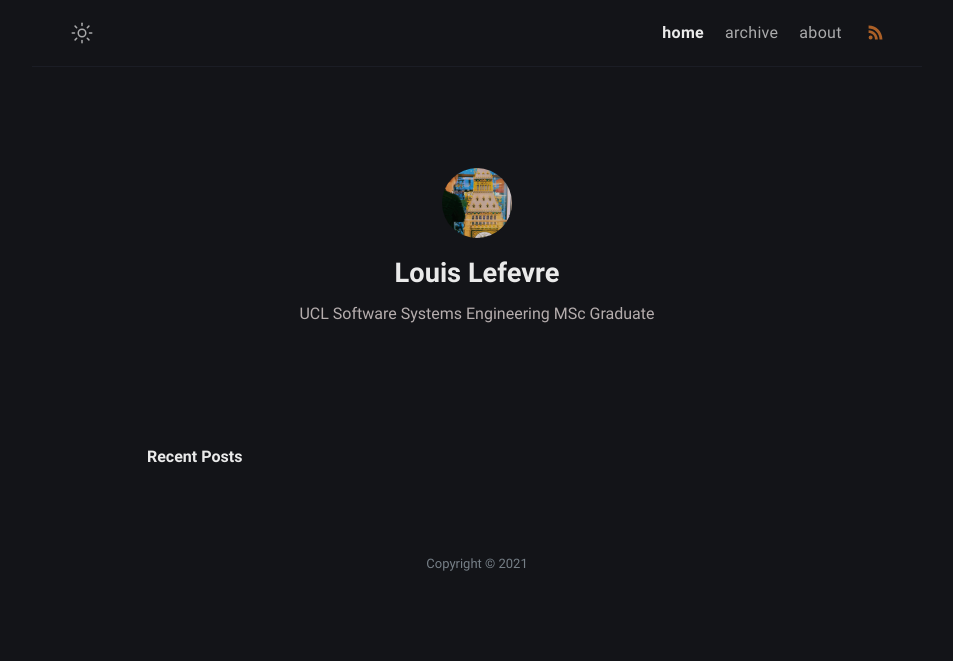
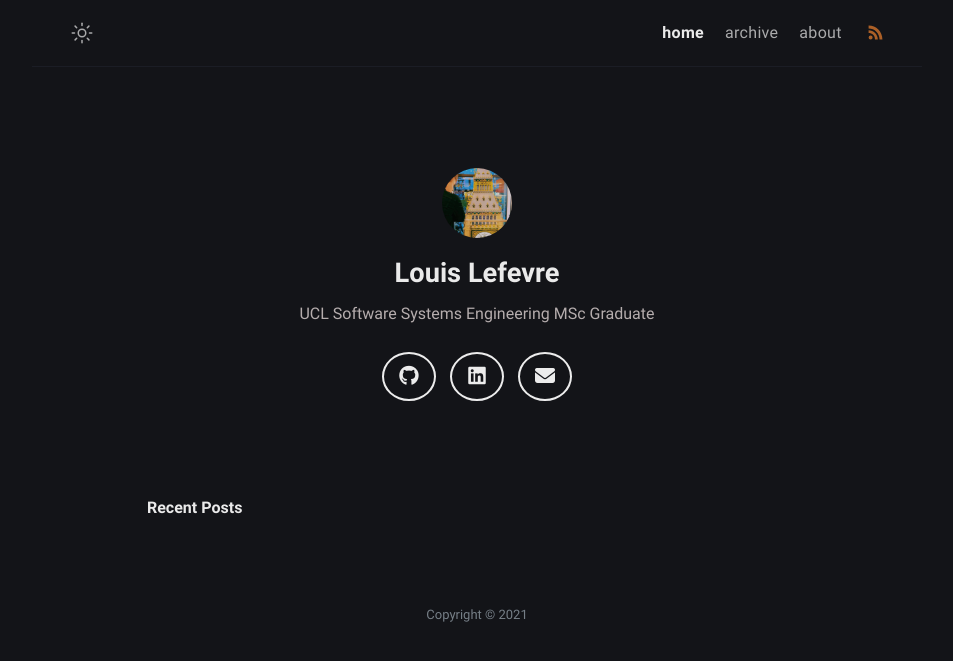
Before and after one commit to louislefevre/louislefevre.github.io, a Jekyll site: the page built from index.md, in a window 1280 px wide. Shown: the top 661 px of the page, without its empty margins (163-1116 px from the left). Built offline with Jekyll 4.4.1, drawn with Linux system fonts in a browser that asks for light colours; nearby versions of some CDN libraries.

Commit message:
Add icon links to home page

```diff
--- a/_config.yml
+++ b/_config.yml
@@ -11,10 +11,11 @@ mode: dark
 author:
   name: Louis Lefevre
   bio: UCL Software Systems Engineering MSc Graduate
+  avatar: /assets/img/avatar.jpg
   username: louislefevre
-  github: louislefevre
   email: louislefev@gmail.com
-  avatar: /assets/img/avatar.jpg
+  github: https://github.com/louislefevre/
+  linkedin: https://www.linkedin.com/in/louislefev/
 
 # URL settings
 url: "https://louislefevre.github.io/"
--- a/_includes/author.html
+++ b/_includes/author.html
@@ -1,9 +1,13 @@
 <div class="author">
-  <img
-    class="author-avatar"
-    src="{{ site.author.avatar }}"
-    alt="{{ site.author.username }}"
-  />
+  <img class="author-avatar" src="{{ site.author.avatar }}" alt="{{ site.author.username }}" />
   <h2 class="author-name">{{ site.author.name }}</h2>
   <p class="author-bio">{{ site.author.bio }}</p>
+
+  <ul class="icons">
+    <li>
+      <a href="{{ site.author.github }}" target="_blank"><i class="fab fa-github"></i></a>
+      <a href="{{ site.author.linkedin }}" target="_blank"><i class="fab fa-linkedin"></i></a>
+      <a href="mailto:{{ site.author.email }}" target="_blank"><i class="fas fa-envelope"></i></a>
+    </li>
+  </ul>
 </div>
--- a/_includes/header.html
+++ b/_includes/header.html
@@ -161,4 +161,6 @@
   <meta name="theme-color" content="#2c2c2c" />
 
   <link rel="stylesheet" href="/assets/css/style.css" />
+
+  <script src="https://kit.fontawesome.com/b360a57664.js" crossorigin="anonymous"></script>
 </head>
--- a/_sass/base.scss
+++ b/_sass/base.scss
@@ -142,7 +142,7 @@ ul {
     text-align: -webkit-match-parent;
   }
   li::before {
-    content: "\FE63";
+    // content: "\FE63";
     display: inline-block;
     top: -1px;
     width: 1.2em;
--- a/_sass/dark.scss
+++ b/_sass/dark.scss
@@ -153,6 +153,19 @@ body[data-theme="dark"] {
     }
   }
 
+  // Author icons
+  .icons {
+    li>a {
+      border-color: $light;
+      color: $light;
+    }
+
+    li>a:hover {
+      background: $light;
+      color: $dark-black;
+    }
+  }
+
   // Post Item
   .post-item {
     &:not(:first-child) {
--- a/_sass/layout.scss
+++ b/_sass/layout.scss
@@ -182,7 +182,7 @@
 // Author
 .author {
   margin-top: 6.3rem;
-  margin-bottom: 7.2rem;
+  margin-bottom: 5.7rem;
   text-align: center;
 
   @include media-query($on-mobile) {
@@ -212,6 +212,31 @@
     opacity: 0.9;
     max-width: 393px;
     line-height: 1.688;
+  }
+
+  // Icons
+  .icons {
+    margin-top: 1.5rem;
+    margin-bottom: 1.5rem;
+
+    li>a {
+      display: inline-block;
+      width: 50px;
+      border-radius: 100%;
+      font-size: 20px;
+      line-height: 45px;
+      border: solid 2px $dark-black;
+      color: $dark-black;
+      background: 0 0;
+      transition: all .3s ease-in-out;
+      margin-left: 5px;
+      margin-right: 5px;
+    }
+
+    li>a:hover {
+      background: $dark-black;
+      color: $light;
+    }
   }
 }
 
```
